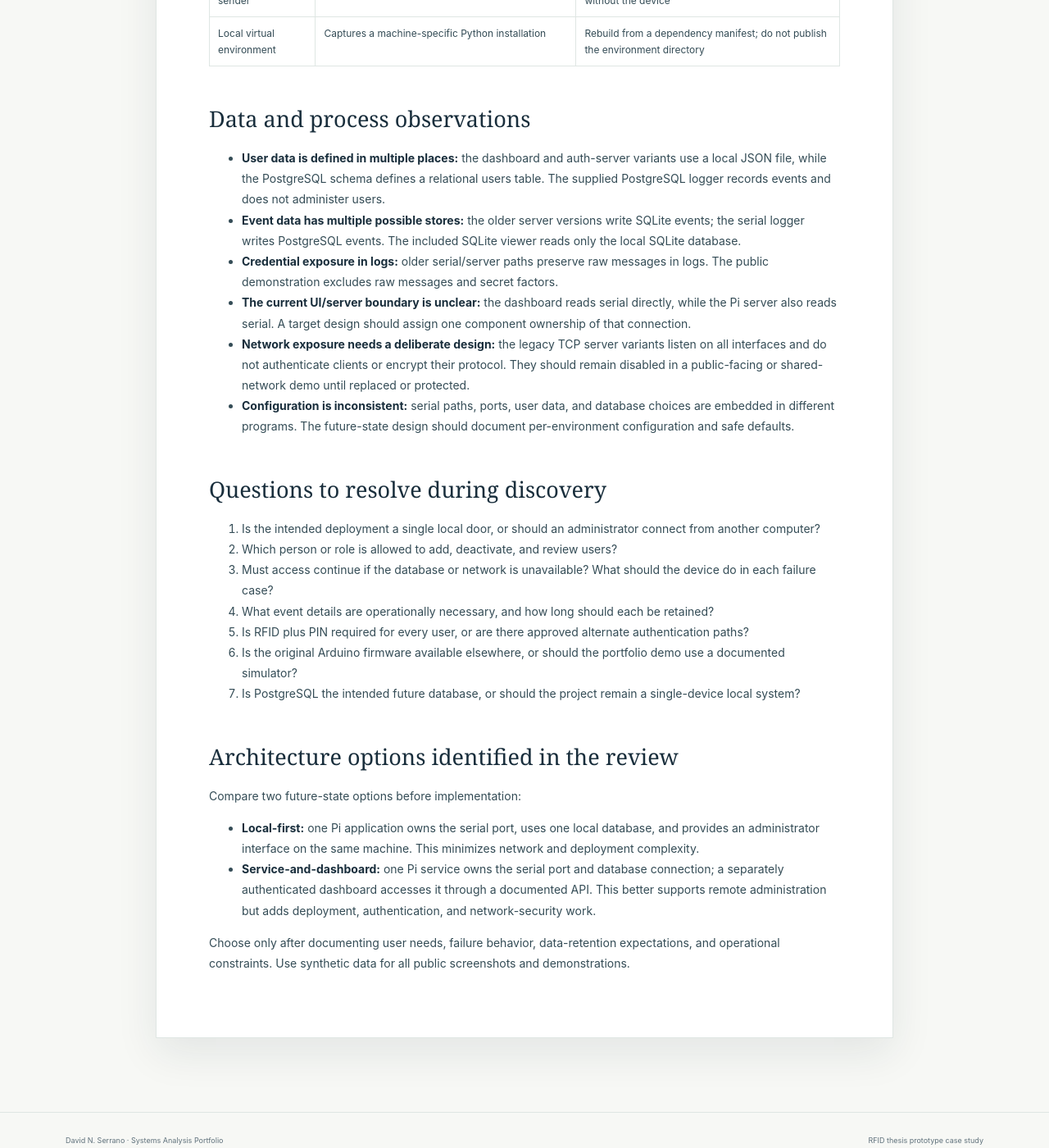
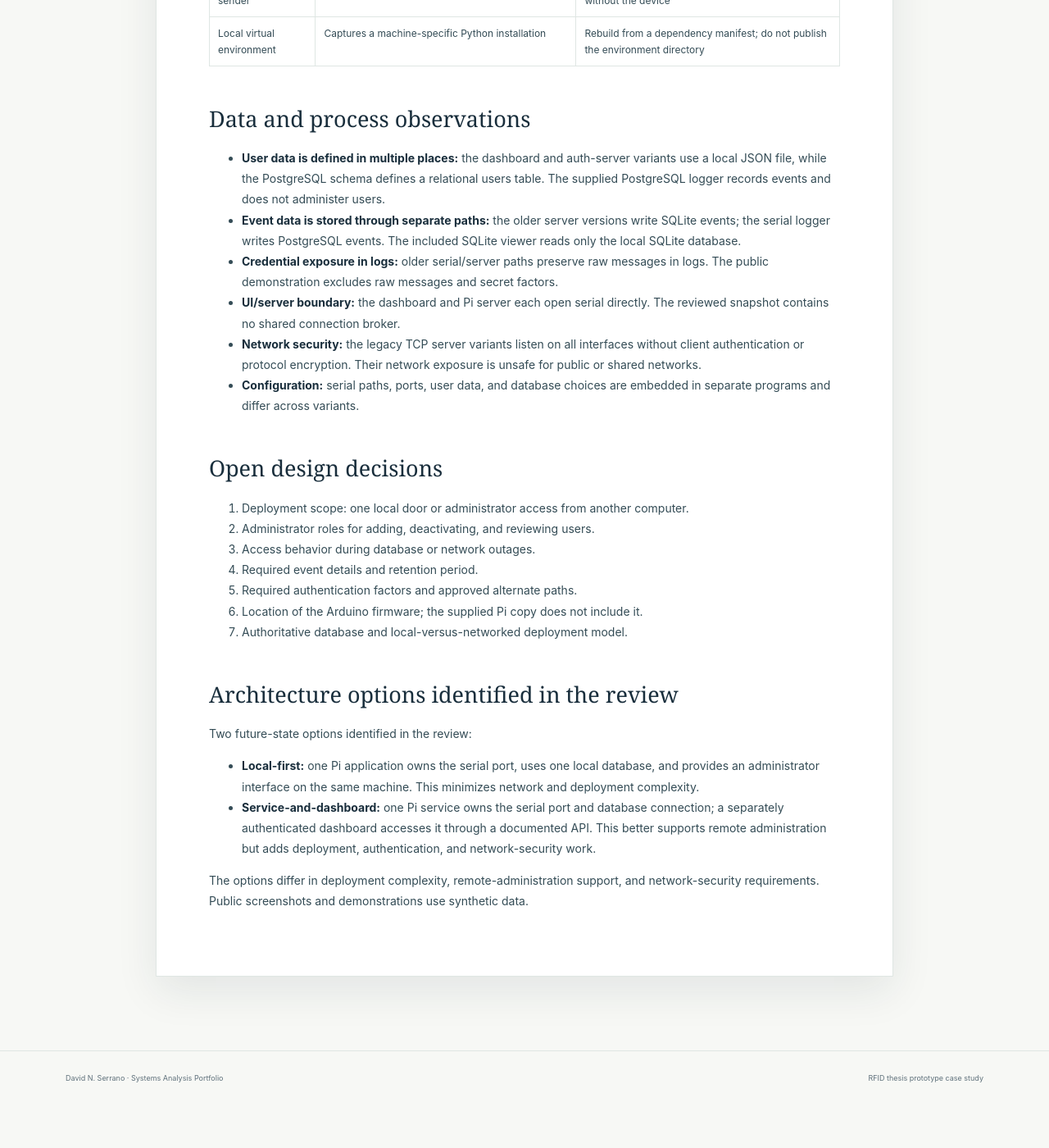
Before and after one commit to davidnserrano2-cmd/davidnserrano2-cmd.github.io, a Jekyll site: the page built from docs/CURRENT_STATE.md, in a window 1280 px wide and 1400 px high, scrolled down 1807 px. Shown: the whole window at 82% size. Built offline with Jekyll 4.4.1, drawn with Linux system fonts in a browser that asks for light colours; after the commit the page ends 3156 px from its top, so only the background shows below that.

Commit message:
Make current-state assessment direct and application-ready

```diff
--- a/docs/CURRENT_STATE.md
+++ b/docs/CURRENT_STATE.md
@@ -49,27 +49,27 @@ The diagram below shows alternative paths found in the supplied Pi folder. It do
 ## Data and process observations
 
 - **User data is defined in multiple places:** the dashboard and auth-server variants use a local JSON file, while the PostgreSQL schema defines a relational users table. The supplied PostgreSQL logger records events and does not administer users.
-- **Event data has multiple possible stores:** the older server versions write SQLite events; the serial logger writes PostgreSQL events. The included SQLite viewer reads only the local SQLite database.
+- **Event data is stored through separate paths:** the older server versions write SQLite events; the serial logger writes PostgreSQL events. The included SQLite viewer reads only the local SQLite database.
 - **Credential exposure in logs:** older serial/server paths preserve raw messages in logs. The public demonstration excludes raw messages and secret factors.
-- **The current UI/server boundary is unclear:** the dashboard reads serial directly, while the Pi server also reads serial. A target design should assign one component ownership of that connection.
-- **Network exposure needs a deliberate design:** the legacy TCP server variants listen on all interfaces and do not authenticate clients or encrypt their protocol. They should remain disabled in a public-facing or shared-network demo until replaced or protected.
-- **Configuration is inconsistent:** serial paths, ports, user data, and database choices are embedded in different programs. The future-state design should document per-environment configuration and safe defaults.
+- **UI/server boundary:** the dashboard and Pi server each open serial directly. The reviewed snapshot contains no shared connection broker.
+- **Network security:** the legacy TCP server variants listen on all interfaces without client authentication or protocol encryption. Their network exposure is unsafe for public or shared networks.
+- **Configuration:** serial paths, ports, user data, and database choices are embedded in separate programs and differ across variants.
 
-## Questions to resolve during discovery
+## Open design decisions
 
-1. Is the intended deployment a single local door, or should an administrator connect from another computer?
-2. Which person or role is allowed to add, deactivate, and review users?
-3. Must access continue if the database or network is unavailable? What should the device do in each failure case?
-4. What event details are operationally necessary, and how long should each be retained?
-5. Is RFID plus PIN required for every user, or are there approved alternate authentication paths?
-6. Is the original Arduino firmware available elsewhere, or should the portfolio demo use a documented simulator?
-7. Is PostgreSQL the intended future database, or should the project remain a single-device local system?
+1. Deployment scope: one local door or administrator access from another computer.
+2. Administrator roles for adding, deactivating, and reviewing users.
+3. Access behavior during database or network outages.
+4. Required event details and retention period.
+5. Required authentication factors and approved alternate paths.
+6. Location of the Arduino firmware; the supplied Pi copy does not include it.
+7. Authoritative database and local-versus-networked deployment model.
 
 ## Architecture options identified in the review
 
-Compare two future-state options before implementation:
+Two future-state options identified in the review:
 
 - **Local-first:** one Pi application owns the serial port, uses one local database, and provides an administrator interface on the same machine. This minimizes network and deployment complexity.
 - **Service-and-dashboard:** one Pi service owns the serial port and database connection; a separately authenticated dashboard accesses it through a documented API. This better supports remote administration but adds deployment, authentication, and network-security work.
 
-Choose only after documenting user needs, failure behavior, data-retention expectations, and operational constraints. Use synthetic data for all public screenshots and demonstrations.
+The options differ in deployment complexity, remote-administration support, and network-security requirements. Public screenshots and demonstrations use synthetic data.
```
